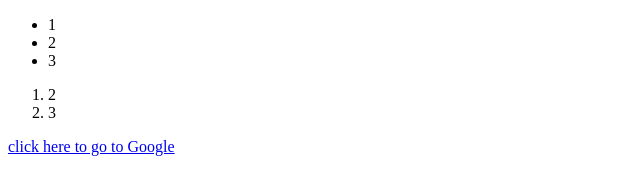
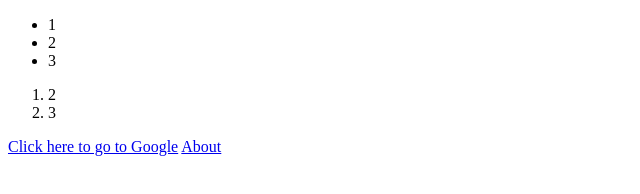
Before and after one commit to nben2021/link-ordered-and-unordered, a plain HTML site: page index.html in a window 1280 px wide. Shown: the full height of the page, 0-640 px from the left. Drawn offline with Linux system fonts and the light colour scheme.

Commit message:
Added a relative about link

```diff
--- a/index.html
+++ b/index.html
@@ -17,6 +17,7 @@
         <li>3</li>
 
     </ol>
-    <a href="https://www.google.co">click here to go to Google</a>
+    <a href="https://www.google.co">Click here to go to Google</a>
+    <a href="pages/about.html">About</a>
 </body>
 </html>
```
